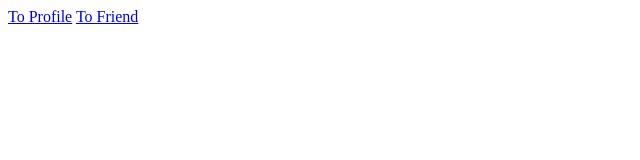
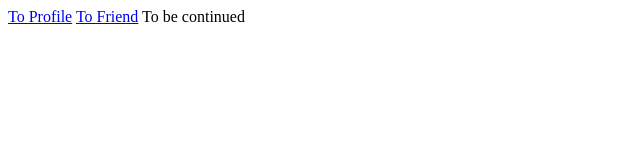
Before and after one commit to 652115039-Bhupha-Phanphaeng/LAB03, a plain HTML site: page index.html in a window 1280 px wide. Shown: the whole page, without its empty margins (0-640 px from the left). Drawn offline with Linux system fonts and the light colour scheme.

Commit message:
1.8 To be contimued

```diff
--- a/index.html
+++ b/index.html
@@ -8,6 +8,7 @@
       <nav>
         <a href="profile.html">To Profile</a>
         <a href="friend.html">To Friend</a>
+        To be continued
       </nav>
     </div>
   </body>
```
